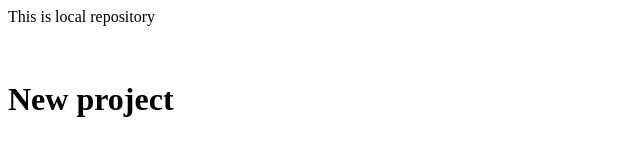
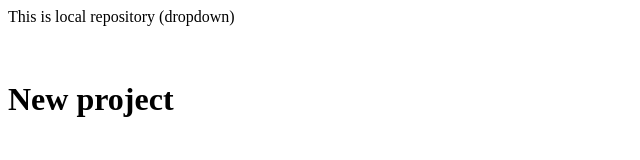
Before and after one commit to Sri26sh2003/Second, a plain HTML site: page index.html in a window 1280 px wide. Shown: the whole page, without its empty margins (0-640 px from the left). Drawn offline with Linux system fonts and the light colour scheme.

Commit message:
Add dropdown

```diff
--- a/index.html
+++ b/index.html
@@ -1,3 +1,3 @@
-<p>This is local repository</p>
+<p>This is local repository (dropdown)</p>
 <br>
 <h1>New project</h1>
```
